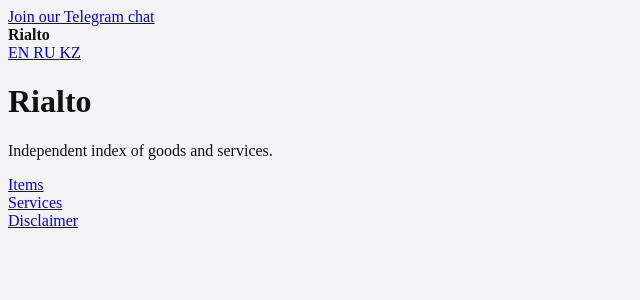
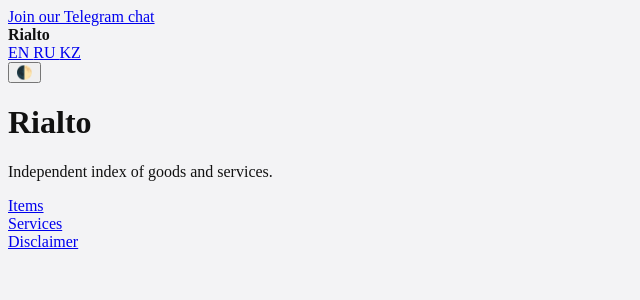
Before and after one commit to StewartArbor/rialto, a Jekyll site: the page built from index.html, in a window 1280 px wide. Shown: the top 300 px of the page, without its empty margins (0-640 px from the left). Built offline with Jekyll 4.4.1, drawn with Linux system fonts in a browser that asks for light colours.

Commit message:
Update default.html

```diff
--- a/_layouts/default.html
+++ b/_layouts/default.html
@@ -39,6 +39,8 @@
   </a>
 </nav>
 
+<button id="themeToggle">🌓</button>
+
 </div>
 
 {{ content }}
```
